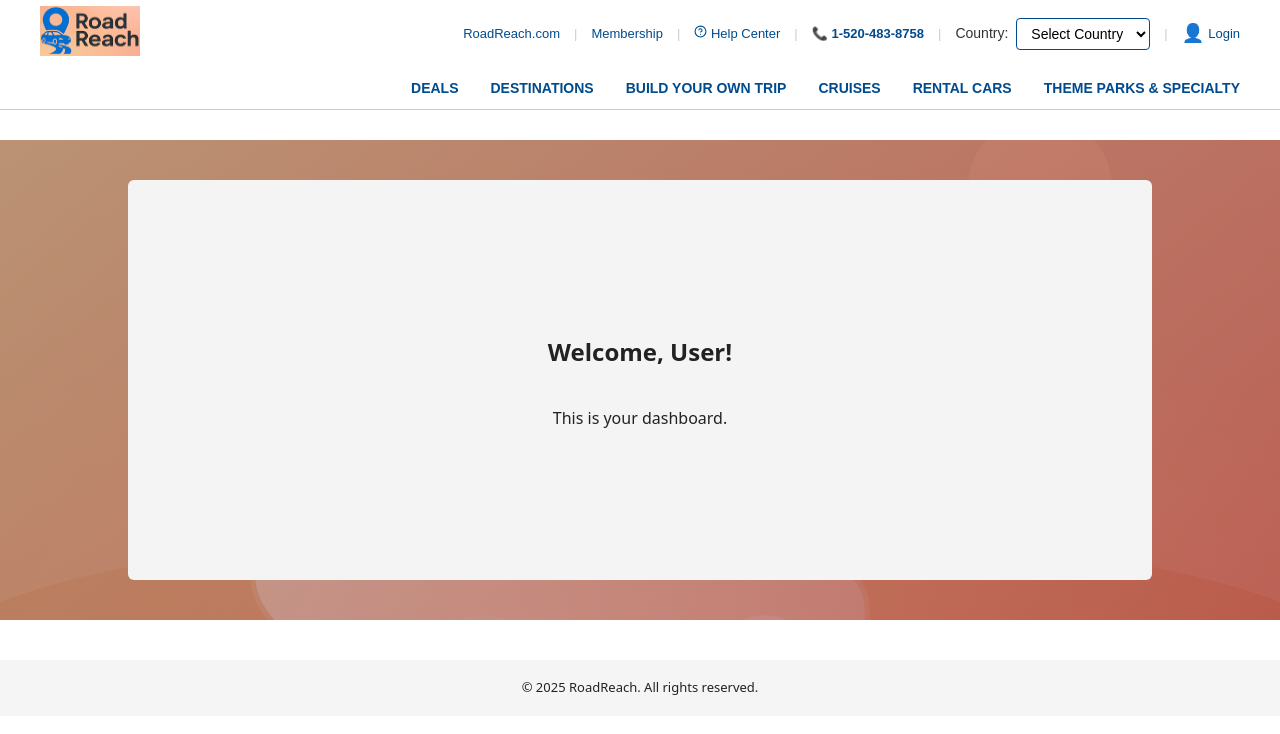
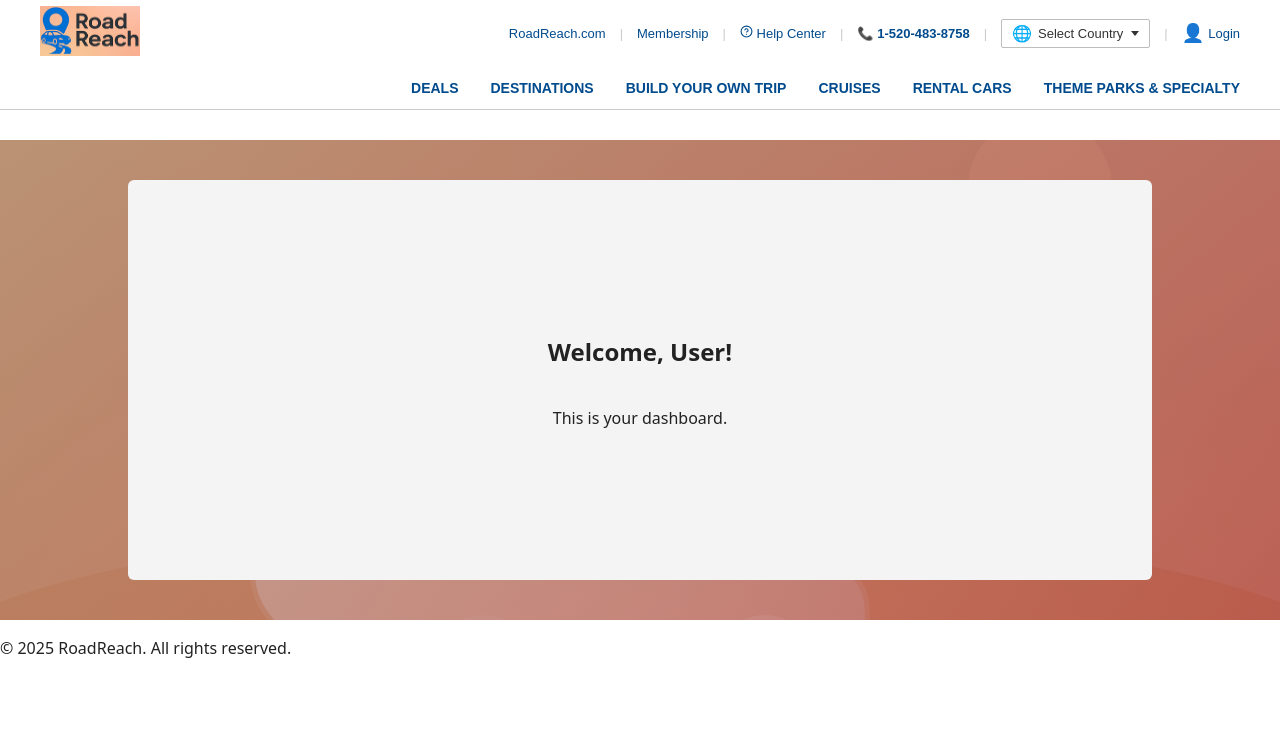
Before and after one commit to RoadReach/RoadReach_FrontEnd, a React (Vite) app: page /dashboard in a window 1280 px wide. Shown: the top 734 px of the page. Built offline with nearby package versions, Linux system fonts and the light colour scheme.

Commit message:
Replaced plain select with accessible button + listbox showing flags (US, CA)

```diff
--- a/src/App.css
+++ b/src/App.css
@@ -1,5 +1,3 @@
-/* Footer */
-.site-footer { text-align:center; padding:5px 0; background:#f5f5f5; margin-top:40px; font-size:13px; }
 /* Global base & utilities extracted refactor */
 :root { font-family: system-ui, Avenir, Helvetica, Arial, sans-serif; line-height:1.5; font-weight:400; color:#222; background:#fff; --header-height:140px; }
 body, #root { margin:0; min-width:320px; min-height:100vh; }
--- a/src/components/GeoDropdown.css
+++ b/src/components/GeoDropdown.css
@@ -6,3 +6,23 @@
 .geo--inline label { margin:0; display:inline; }
 .geo--inline select { margin:0; }
 .geo .geo-error { color:#d32f2f; margin-top:4px; font-size:12px; }
+
+/* Flag dropdown (country only) */
+.geo-flag-select-wrapper { position:relative; }
+.geo-flag-select { position:relative; font-size:13px; }
+.geo-flag-trigger { display:flex; align-items:center; gap:6px; padding:4px 10px; background:#fff; border:1px solid #bdbdbd; border-radius:2px; cursor:pointer; font-size:13px; line-height:1.2; }
+.geo-flag-trigger:hover { border-color:#888; }
+.geo-flag-trigger:focus { outline:2px solid #1976d2; outline-offset:1px; }
+.geo-flag { font-size:16px; display:inline-block; width:20px; text-align:center; }
+.geo-flag-name { white-space:nowrap; font-weight:500; color:#333; }
+.geo-caret { width:0; height:0; border-left:4px solid transparent; border-right:4px solid transparent; border-top:5px solid #333; margin-left:2px; }
+.geo-flag-menu { position:absolute; top:100%; left:0; margin-top:6px; background:#fff; border:1px solid #bdbdbd; border-radius:2px; min-width:170px; list-style:none; padding:4px 0; box-shadow:0 2px 6px rgba(0,0,0,0.15); z-index:30; }
+.geo-flag-option { display:flex; align-items:center; gap:8px; padding:6px 10px; cursor:pointer; font-size:13px; }
+.geo-flag-option:hover, .geo-flag-option.is-active { background:#f5f5f5; }
+.geo-flag-option.is-selected { font-weight:600; }
+.geo-option-name { flex:1; }
+
+@media (hover:none) {
+	.geo-flag-option:hover { background:inherit; }
+	.geo-flag-option.is-active { background:#f5f5f5; }
+}
--- a/src/components/GeoDropdown.tsx
+++ b/src/components/GeoDropdown.tsx
@@ -1,4 +1,4 @@
-import React, { useEffect, useState } from "react";
+import React, { useCallback, useEffect, useRef, useState } from "react";
 import './GeoDropdown.css';
 
 interface GeoDropdownProps {
@@ -21,6 +21,17 @@ const GeoDropdown: React.FC<GeoDropdownProps> = ({ showOnlyCountry, onCountryCha
   const [cities, setCities] = useState<string[]>([]);
   const [stateError, setStateError] = useState("");
   const [cityError, setCityError] = useState("");
+
+  // Flag dropdown (country only mode) state
+  const [open, setOpen] = useState(false);
+  const [activeIndex, setActiveIndex] = useState<number>(-1);
+  const triggerRef = useRef<HTMLButtonElement | null>(null);
+  const menuRef = useRef<HTMLUListElement | null>(null);
+
+  const flags: Record<string, string> = {
+    US: '🇺🇸',
+    CA: '🇨🇦'
+  };
 
   useEffect(() => {
     localStorage.setItem("selectedCountry", country);
@@ -76,28 +87,127 @@ const GeoDropdown: React.FC<GeoDropdownProps> = ({ showOnlyCountry, onCountryCha
     }
   }, [country, state, showOnlyCountry]);
 
-  const handleCountrySelect = (e: React.ChangeEvent<HTMLSelectElement>) => {
-    setCountry(e.target.value);
+  const handleCountrySelect = useCallback((value: string) => {
+    setCountry(value);
     if (onCountryChange) onCountryChange();
+  }, [onCountryChange]);
+
+  // Close on outside click
+  useEffect(() => {
+    if (!showOnlyCountry || !open) return;
+    const handler = (e: MouseEvent) => {
+      if (
+        menuRef.current && !menuRef.current.contains(e.target as Node) &&
+        triggerRef.current && !triggerRef.current.contains(e.target as Node)
+      ) {
+        setOpen(false);
+        setActiveIndex(-1);
+      }
     };
+    document.addEventListener('mousedown', handler);
+    return () => document.removeEventListener('mousedown', handler);
+  }, [open, showOnlyCountry]);
+
+  // Keyboard navigation for custom menu
+  useEffect(() => {
+    if (!showOnlyCountry || !open) return;
+    const keyHandler = (e: KeyboardEvent) => {
+      if (!open) return;
+      if (['ArrowDown', 'ArrowUp'].includes(e.key)) {
+        e.preventDefault();
+        setActiveIndex((prev) => {
+          const max = countryOptions.length - 1;
+            if (e.key === 'ArrowDown') return prev >= max ? 0 : prev + 1;
+            if (e.key === 'ArrowUp') return prev <= 0 ? max : prev - 1;
+            return prev;
+        });
+      } else if (e.key === 'Enter' || e.key === ' ') {
+        if (activeIndex >= 0) {
+          e.preventDefault();
+          handleCountrySelect(countryOptions[activeIndex].code);
+          setOpen(false);
+          triggerRef.current?.focus();
+        }
+      } else if (e.key === 'Escape') {
+        setOpen(false);
+        triggerRef.current?.focus();
+      }
+    };
+    document.addEventListener('keydown', keyHandler);
+    return () => document.removeEventListener('keydown', keyHandler);
+  }, [open, activeIndex, showOnlyCountry, handleCountrySelect]);
+
+  const currentCountry = countryOptions.find(c => c.code === country);
+
+  if (showOnlyCountry) {
+    return (
+      <div className="geo geo--inline geo-flag-select-wrapper">
+        <div className="geo-flag-select">
+          <button
+            type="button"
+            className="geo-flag-trigger"
+            aria-haspopup="listbox"
+            aria-label={currentCountry ? `Selected country ${currentCountry.name}. Activate to change` : 'Select country'}
+            onClick={() => {
+              setOpen(o => !o);
+              setActiveIndex(country ? countryOptions.findIndex(c => c.code === country) : -1);
+            }}
+            ref={triggerRef}
+          >
+            <span className="geo-flag" aria-hidden="true">{currentCountry ? flags[currentCountry.code] : '🌐'}</span>
+            <span className="geo-flag-name">{currentCountry ? currentCountry.name : 'Select Country'}</span>
+            <span className="geo-caret" aria-hidden="true" />
+          </button>
+          {open && (
+            <ul
+              className="geo-flag-menu"
+              role="listbox"
+              aria-label="Select country"
+              title="Select country"
+              ref={menuRef}
+            >
+              {countryOptions.map((c, idx) => {
+                const selected = c.code === country;
+                const active = idx === activeIndex;
+                return (
+                  <li
+                    key={c.code}
+                    role="option"
+                    className={`geo-flag-option${selected ? ' is-selected' : ''}${active ? ' is-active' : ''}`}
+                    onMouseDown={(e) => {
+                      e.preventDefault();
+                      handleCountrySelect(c.code);
+                      setOpen(false);
+                      triggerRef.current?.focus();
+                    }}
+                    onMouseEnter={() => setActiveIndex(idx)}
+                  >
+                    <span className="geo-flag" aria-hidden="true">{flags[c.code]}</span>
+                    <span className="geo-option-name">{c.name}</span>
+                  </li>
+                );
+              })}
+            </ul>
+          )}
+        </div>
+      </div>
+    );
+  }
 
   return (
-  <div className={`geo ${showOnlyCountry ? 'geo--inline' : ''}`}>
+    <div className="geo">
       {/* Country Dropdown */}
       <label htmlFor="country">Country:</label>
       <select
         id="country"
         value={country}
-        onChange={handleCountrySelect}
+        onChange={(e) => handleCountrySelect(e.target.value)}
       >
         <option value="">Select Country</option>
         {countryOptions.map((c) => (
           <option key={c.code} value={c.code}>{c.name}</option>
         ))}
       </select>
-      {/* Only show state/city dropdowns if not showOnlyCountry */}
-      {!showOnlyCountry && (
-        <>
       {/* State Dropdown */}
       <label htmlFor="state">State/Province:</label>
       <select
@@ -127,8 +237,6 @@ const GeoDropdown: React.FC<GeoDropdownProps> = ({ showOnlyCountry, onCountryCha
         ))}
       </select>
       {cityError && <div className="geo-error">{cityError}</div>}
-        </>
-      )}
     </div>
   );
 };
```
Lines whose indentation alone changed are shown as unchanged.
